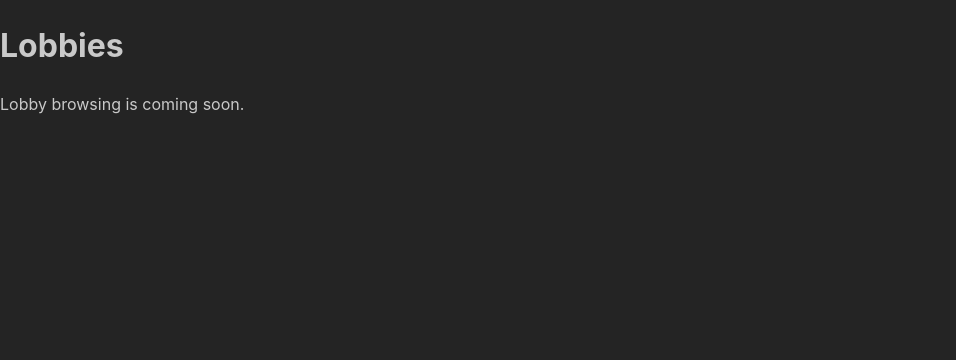
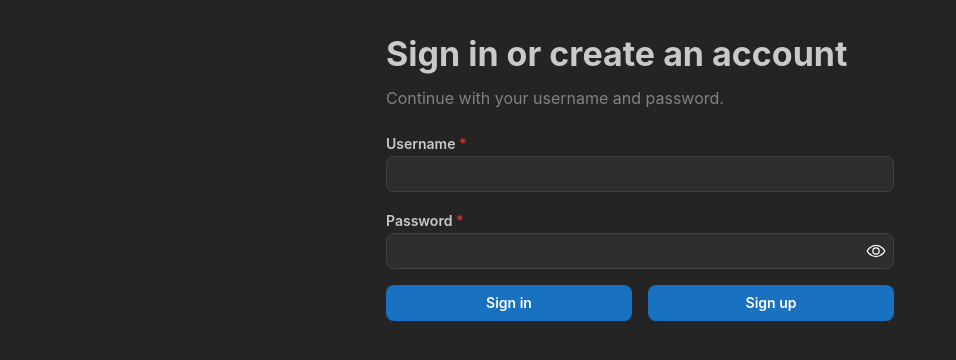
Before and after one commit to mifi2945/Imposter_Image_Game, a React (Vite) app in the folder frontend/: page / in a window 1280 px wide. Before the commit this address led to /lobbies. Shown: the top 360 px of the page, without its empty margins (0-956 px from the left). Built offline with nearby package versions, Linux system fonts and the light colour scheme.

Commit message:
fix a silly bug

```diff
--- a/frontend/src/pages/credentials/Credentials.page.tsx
+++ b/frontend/src/pages/credentials/Credentials.page.tsx
@@ -32,7 +32,12 @@ export function CredentialsPage() {
     }
 
     useEffect(() => {
-        navigate("/lobbies");
+        if (accessToken) {
+            navigate("/lobbies");
+            setUsername("");
+            setPassword("");
+            clearError();
+        }
     }, [accessToken]);
 
     return (
```
